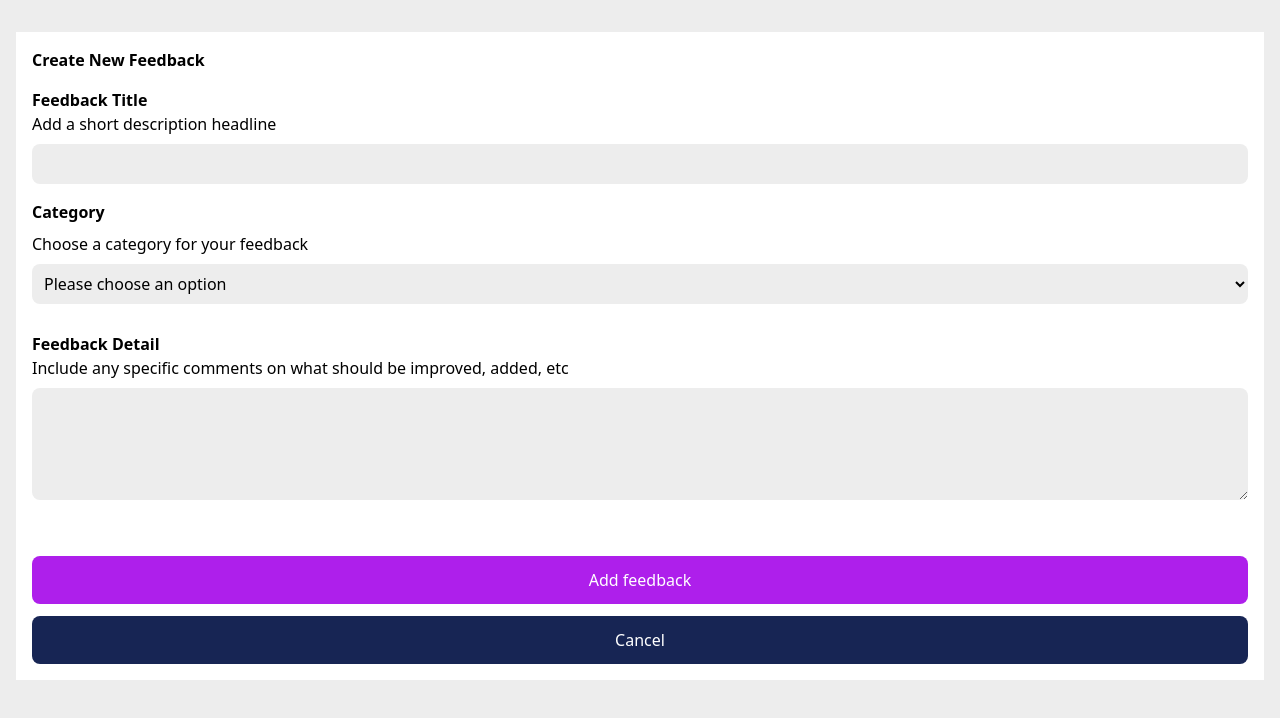
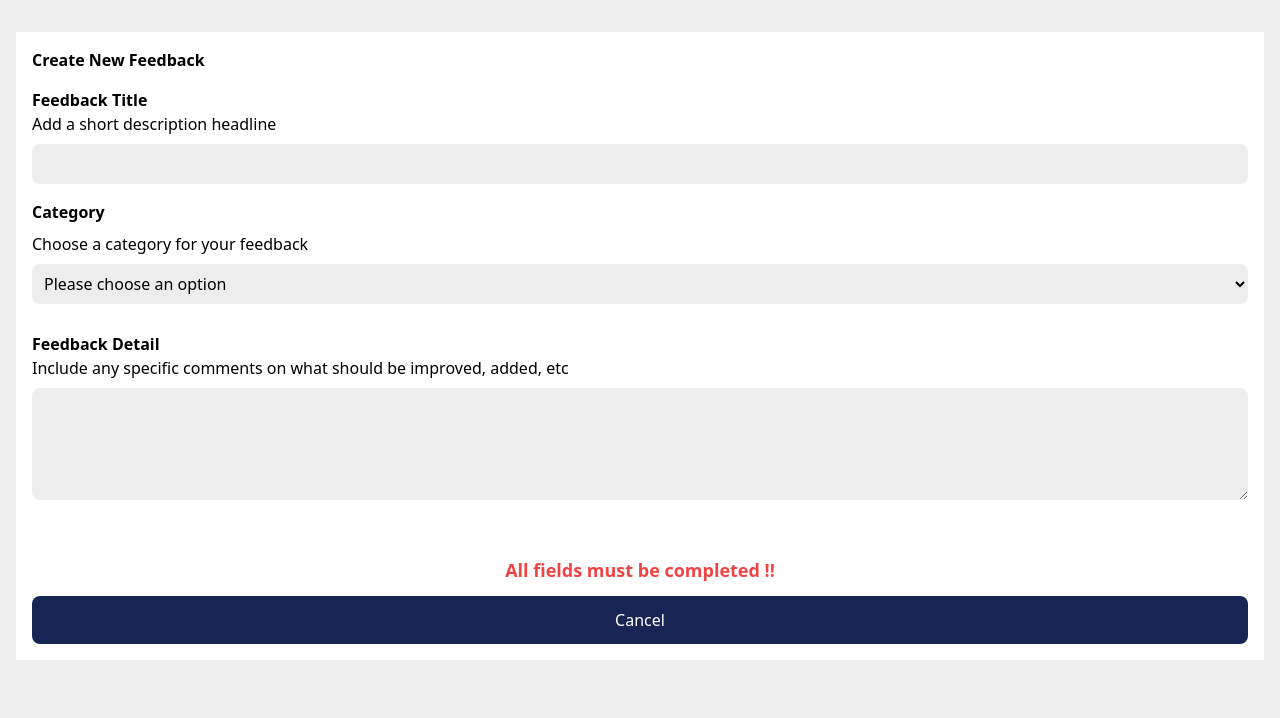
Before and after one commit to iulicaldarescu/Product-feedback, a React (Vite) app: page /new-feedback in a window 1280 px wide. Shown: the top 718 px of the page. Built offline with nearby package versions, Linux system fonts and the light colour scheme.

Commit message:
condition empty fields added

```diff
--- a/src/pages/NewFeedback.tsx
+++ b/src/pages/NewFeedback.tsx
@@ -3,12 +3,14 @@ import AddFeedback from "../Components/AddingButton";
 import { useNavigate, useLocation } from "react-router-dom";
 import supabase from "../configSupa/supabaseConfiguration";
 import { TABLE_NAME } from "../Utilities/CommonVariables";
+import { useState } from "react";
+import { Link } from "react-router-dom";
 
 function NewFeedback() {
   const navigate = useNavigate();
   const { state: dataObjectSupabaseRow } = useLocation();
   // object structure to be update
-  let mainFeedbackObject = {
+  const [mainFeedbackObject, setMainFeedbackObject] = useState({
     id: 0,
     title: "",
     status: "",
@@ -16,22 +18,22 @@ function NewFeedback() {
     category: "",
     comments: [],
     description: "",
-  };
+  });
 
   //inputs value get function update object with input values
   const handleChange = (e: any) => {
-    mainFeedbackObject = {
+    setMainFeedbackObject({
       ...mainFeedbackObject,
       [e.target.name]: e.target.value,
-    };
+    });
   };
 
   // add feedback button logic, set unic id on click, for above created and updated object
   const addFeedbackFunction = async () => {
-    mainFeedbackObject = {
+    setMainFeedbackObject({
       ...mainFeedbackObject,
       id: dataObjectSupabaseRow.productRequests.length + 1,
-    };
+    });
 
     // build prototype array
     const newArr = [
@@ -105,11 +107,20 @@ function NewFeedback() {
 
       {/* add feeback and cancel buttons container */}
       <div className="flex flex-col gap-3 text-white">
-        <div className="bg-[#ae1feb] flex justify-center rounded-lg">
-          <AddFeedback onClickProp={addFeedbackFunction}>
-            Add feedback
-          </AddFeedback>
-        </div>
+        {mainFeedbackObject.title !== "" &&
+        mainFeedbackObject.description !== "" &&
+        mainFeedbackObject.category !== "" ? (
+          <Link to="/" className="bg-[#ae1feb] flex justify-center rounded-lg">
+            <AddFeedback onClickProp={addFeedbackFunction}>
+              Add feedback
+            </AddFeedback>
+          </Link>
+        ) : (
+          <p className="text-red-500 text-center font-semibold text-lg">
+            All fields must be completed !!
+          </p>
+        )}
+
         <button
           className="bg-blue-950 p-3 rounded-lg"
           onClick={() => navigate("/")}
```
